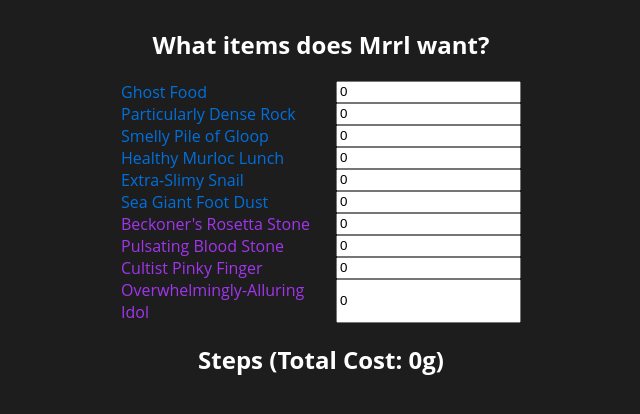
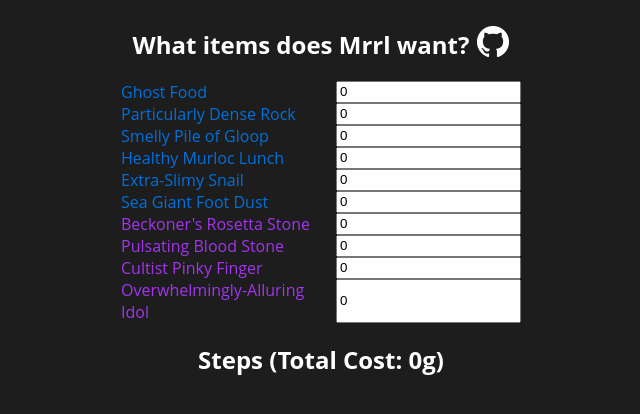
Before and after one commit to SSchnaible/mrrl, a Vue app: page / in a window 1280 px wide. Shown: the top 414 px of the page, without its empty margins (319-959 px from the left). Built offline with nearby package versions, Linux system fonts and the light colour scheme.

Commit message:
Added link to Github

```diff
--- a/src/App.vue
+++ b/src/App.vue
@@ -1,7 +1,12 @@
 <template>
   <div id="app">
     <div class="required-items-section">
-      <h2>What items does Mrrl want?</h2>
+      <div style="display: flex; flex-direction: row; justify-content: center; align-items: center">
+        <h2>What items does Mrrl want?</h2>
+        <a href="https://github.com/SSchnaible/mrrl" style="padding-left: 8px">
+          <img src="GitHub-Mark-Light-32px.png" />
+        </a>
+      </div>
       <div class="required-item" v-for="item in END_ITEMS" v-bind:key="item">
         <WowheadLink
           v-bind:url="ITEM_INFO[item].wowheadLink"
```
Also changed, not shown: public/GitHub-Mark-Light-32px.png (added), 6 other files (tests, documents, lock files or other folders).
